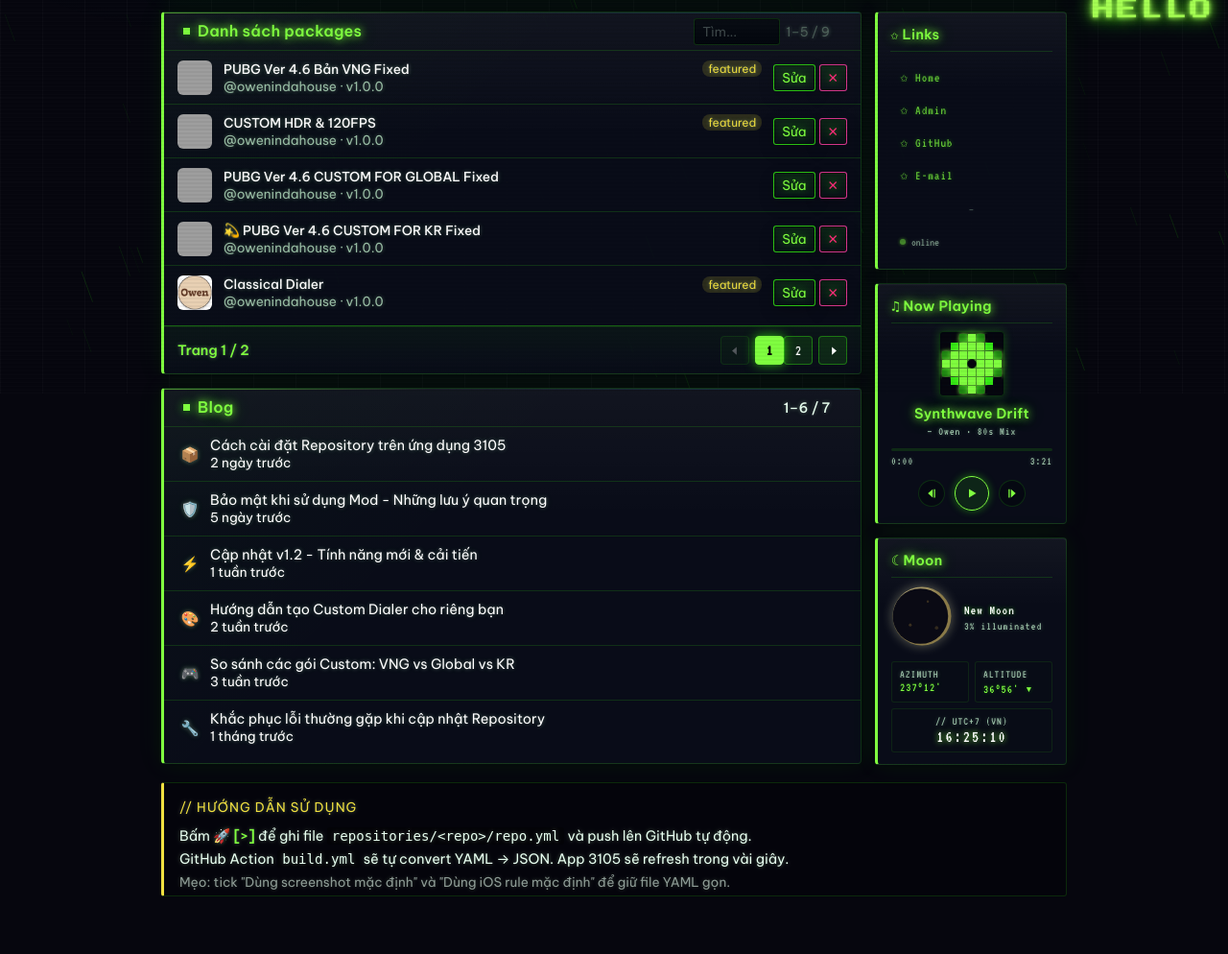
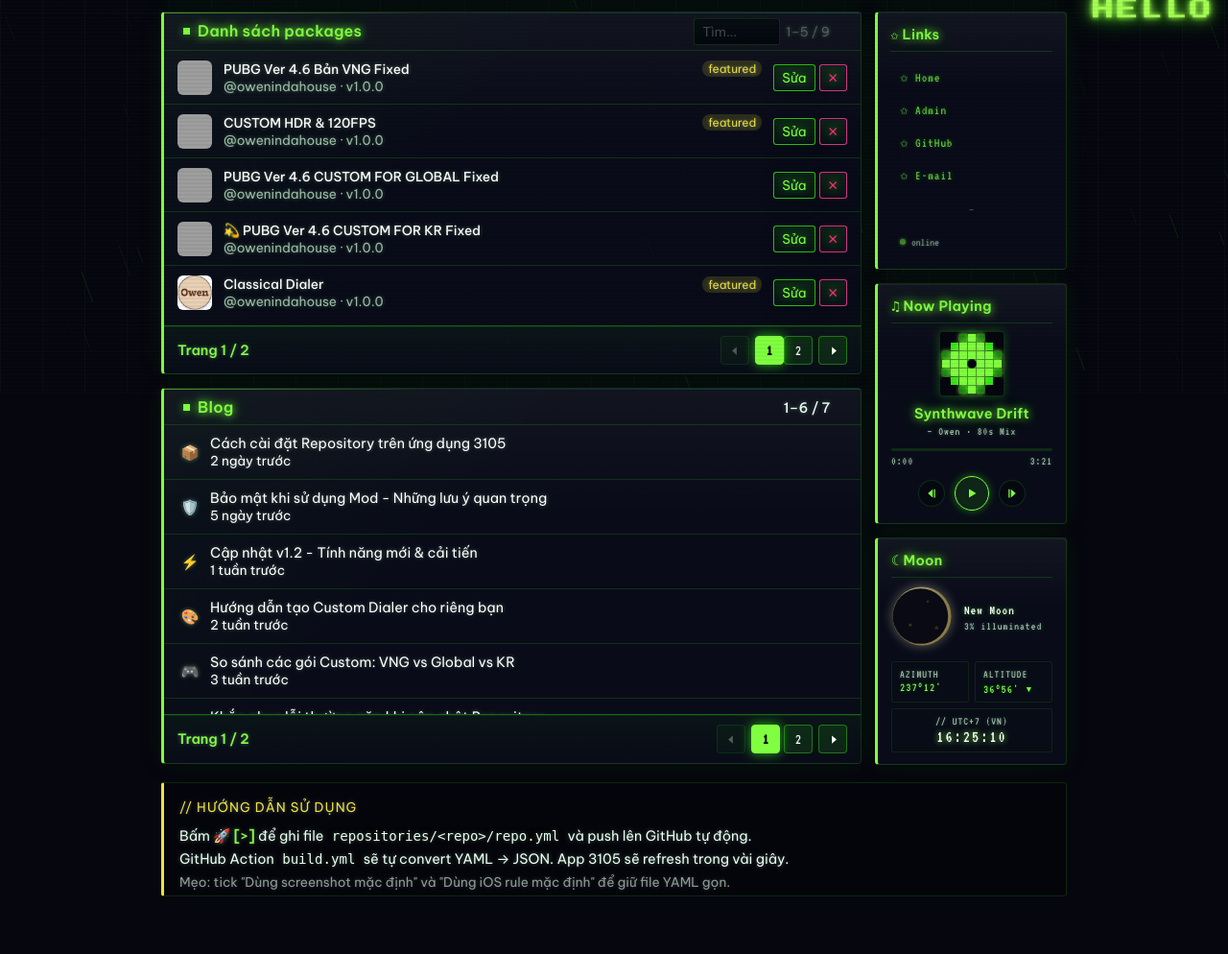
Before and after one commit to NgynKhoa/3105-repo, a Flask app: page / in a window 1280 px wide. Shown: the part 390-1384 px from the top of the page at 96% size. Run offline with Flask 3, Linux system fonts and the light colour scheme; grey boxes are pictures that could not be loaded.

Commit message:
fix(ui): pagination Blog nằm trong box, hiển thị đầy đủ
User: "dùng Playwright và các công cụ devtool để screen shot khung Blog để
nhận ra rằng không hề có nút pagination nào ở đó hết, hãy check lại
thật kỹ"

Root cause (Playwright devtool check):
- Pagination ĐÃ ĐƯỢC render đúng (playwright verify: btnPrev/Next tồn
  tại, pagNums HTML có 2 page buttons, pageInfo="Trang 1 / 2") nhưng:
- #blog-section { height: 290px; overflow: hidden; } = cứng.
- Children tính tổng:
  + box-header-wrap ~60px (thực tế ~50-58 px).
  + #blogList MAX=6 posts × 44px = 264px.
  + #blogPagination 51px.
  + TOTAL = 60 + 264 + 51 = 375px > 290px → overflow:hidden CẮT
    pagination ra ngoài viewport box.
- User chỉ nhìn thấy 4 blog items (items 5-6 + pagination bị ẩn).

Fix:
1. CSS #blog-section: display flex column, height 290 → 320px để có
   thêm buffer cho pagination.
2. CSS #blogList: flex 1 1 auto + overflow-y auto (đảm bảo list tự
   co dãn theo box, không đẩy pagination).
3. JS renderBlog:
   - Tính dynamicMax = floor((boxH - headerH - paginationH) / itemH).
   - max = min(MAX_BLOG=6, dynamicMax) → KHÔNG BAO GIỜ vượt box.
   - totalPages tính dựa trên max mới → pagination logic đúng với
     không gian thực tế.
4. Cập nhật paginationH = 51 (thay vì 48) cho đúng với CSS mới
   (30×30 button + 10+10 padding + 1 border).

Verify (Playwright 1440×1800, full reload):
- Sau fix:
  + boxBottom=1186, pagTop=1134, pagBottom=1185 → pagination NẰM
    TRONG box (chỉ còn cách 1px so với bottom).
  + List show 6 children đầy đủ.
  + pagInfo="Trang 1 / 2", pagNums HTML có <button data-blog-page="1"
    class="active">1</button><button data-blog-page="2">2</button>.
- Click page 2:
  + pageInfo="Trang 2 / 2", activePage="2", 1 item shown
    ("Premium Features có gì mới trong bản cập nhật").

Screenshots: blog_section_full.png (page 1), blog_page2.png (page 2).

Bump: cache_version=36.
Co-authored-by: Cursor <cursoragent@cursor.com>

```diff
--- a/admin/app.py
+++ b/admin/app.py
@@ -511,7 +511,7 @@ def index():
     return render_template(
         "index.html",
         bootstrap_js=bootstrap_js,
-        cache_version=35,
+        cache_version=36,
     )
 
 
--- a/admin/templates/index.html
+++ b/admin/templates/index.html
@@ -1663,8 +1663,18 @@
     }
 
     /* ============================ BLOG ITEMS ============================ */
-    #blog-section { height: 290px; overflow: hidden; }
-    #blogList { height: 100%; min-height: 0; overflow: visible; }
+    #blog-section {
+      height: 320px;
+      overflow: hidden;
+      display: flex;
+      flex-direction: column;
+    }
+    #blogList {
+      flex: 1 1 auto;
+      min-height: 0;
+      overflow-y: auto;
+      overflow-x: hidden;
+    }
     #blogPagination { padding: 10px 14px; display: flex; gap: 4px; align-items: center; border-top: 1px solid var(--border); }
     .blog-item {
       display: flex;
@@ -3906,22 +3916,17 @@ document.querySelectorAll('.blog-card, .blog-item a, .blog-link').forEach(card =
     console.log('[blog] renderBlog: boxH=' + box.clientHeight + ' total=' + cache.blogPosts.length);
     const itemH = 44; // blog-item height (compact)
     const headerH = 60; // box-header-wrap thật ~ 50px (padding 10+10 + line)
-    const paginationH = 48; // blogPagination padding 10+10 + 28 button
-    const MAX_BLOG = 6; // user yêu cầu: CỐ ĐỊNH 6 bài/trang
+    const paginationH = 51; // blogPagination padding 10+10 + 30 button + 1 border
+    const MAX_BLOG = 6; // user yêu cầu: tối đa 6 bài/trang
     const all = cache.blogPosts;
     const boxH = box.clientHeight || 0;
-    // Khả dụng cho list sau khi trừ header + (pagination nếu nhiều trang)
-    const availNoPag = boxH - headerH;
-    const maxNoPag = Math.max(1, Math.floor(availNoPag / itemH));
-    const totalPagesIfNoPag = Math.max(1, Math.ceil(all.length / maxNoPag));
-    const needPag = totalPagesIfNoPag > 1;
-    // Nếu cần pagination, trừ chiều cao pagination khỏi box
-    const avail = needPag ? (boxH - headerH - paginationH) : availNoPag;
-    // CỐ ĐỊNH max = 6 (user yêu cầu); KHÔNG cap theo dynamic-fit.
-    // Box nhỏ thì #blogList scroll (overflow-y: auto) — pagination đảm bảo
-    // mỗi lần chỉ hiện 6 bài.
-    const max = MAX_BLOG;
-    const totalPages = Math.max(1, Math.ceil(all.length / max));
+    // Tính dynamic max dựa trên box thực (sau khi trừ header + pagination nếu có).
+    // Đảm bảo KHÔNG BAO GIỜ vượt box, kể cả khi user chỉnh height.
+    const availForList = Math.max(itemH, boxH - headerH - paginationH);
+    const dynamicMax = Math.max(1, Math.floor(availForList / itemH));
+    // max = min(MAX_BLOG, dynamicMax) → không bao giờ tràn box
+    const totalPages = Math.max(1, Math.ceil(all.length / Math.min(MAX_BLOG, dynamicMax)));
+    const max = Math.min(MAX_BLOG, dynamicMax);
     if (pageState.blog > totalPages) pageState.blog = totalPages;
     const start = (pageState.blog - 1) * max;
     const shown = all.slice(start, start + max);
```
